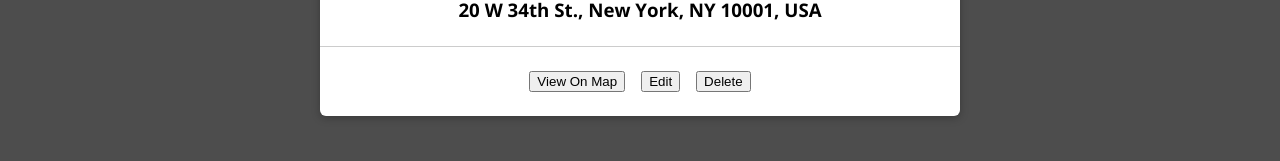
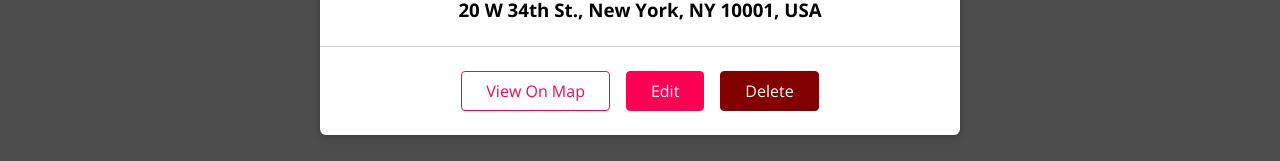
Before and after one commit to Tutul101/travel-tales-frontend, a React (Create React App) app: page /u1/places in a window 1280 px wide. Shown: the part 460-621 px from the top of the page. Built offline with nearby package versions, Linux system fonts and the light colour scheme.

Commit message:
add custom buttons

```diff
--- /dev/null
+++ b/src/shared/components/ui-elements/form-elements/button/button.css
@@ -0,0 +1,61 @@
+.button {
+  font: inherit;
+  padding: 0.5rem 1.5rem;
+  border: 1px solid #ff0055;
+  border-radius: 4px;
+  background: #ff0055;
+  color: white;
+  cursor: pointer;
+  margin-right: 1rem;
+  text-decoration: none;
+  display: inline-block;
+}
+
+.button:focus {
+  outline: none;
+}
+
+.button:hover,
+.button:active {
+  background: #ff4382;
+  border-color: #ff4382;
+}
+
+.button--inverse {
+  background: transparent;
+  color: #ff0055;
+}
+
+.button--inverse:hover,
+.button--inverse:active {
+  color: white;
+  background: #ff0055;
+}
+
+.button--danger {
+  background: #830000;
+  border-color: #830000;
+}
+
+.button--danger:hover,
+.button--danger:active {
+  background: #f34343;
+  border-color: #f34343;
+}
+
+.button:disabled,
+.button:hover:disabled,
+.button:active:disabled {
+  background: #ccc;
+  color: #979797;
+  border-color: #ccc;
+  cursor: not-allowed;
+}
+
+.button--small {
+  font-size: 0.8rem;
+}
+
+.button--big {
+  font-size: 1.5rem;
+}
--- /dev/null
+++ b/src/shared/components/ui-elements/form-elements/button/index.js
@@ -0,0 +1,43 @@
+import React from "react";
+import { Link } from "react-router-dom";
+
+import "./button.css";
+
+const Button = (props) => {
+  if (props.href) {
+    return (
+      <a
+        className={`button button--${props.size || "default"} ${
+          props.inverse && "button--inverse"
+        } ${props.danger && "button--danger"}`}
+        href={props.href}>
+        {props.children}
+      </a>
+    );
+  }
+  if (props.to) {
+    return (
+      <Link
+        to={props.to}
+        exact={props.exact}
+        className={`button button--${props.size || "default"} ${
+          props.inverse && "button--inverse"
+        } ${props.danger && "button--danger"}`}>
+        {props.children}
+      </Link>
+    );
+  }
+  return (
+    <button
+      className={`button button--${props.size || "default"} ${
+        props.inverse && "button--inverse"
+      } ${props.danger && "button--danger"}`}
+      type={props.type}
+      onClick={props.onClick}
+      disabled={props.disabled}>
+      {props.children}
+    </button>
+  );
+};
+
+export default Button;
--- a/src/users/components/place-item/index.js
+++ b/src/users/components/place-item/index.js
@@ -1,9 +1,11 @@
 import React from "react";
 
 import Card from "../../../shared/components/ui-elements/card";
+import Button from "../../../shared/components/ui-elements/form-elements/button";
+
 import "./place-item.css";
 
-const PlaceItem = ({ image, title, address, description }) => {
+const PlaceItem = ({ image, title, address, description, id }) => {
   return (
     <li className="place-item">
       <Card className="place-item__content">
@@ -16,9 +18,9 @@
           <p>{description}</p>
         </div>
         <div className="place-item__actions">
-          <button>View On Map</button>
-          <button>Edit</button>
-          <button>Delete</button>
+          <Button inverse>View On Map</Button>
+          <Button to={`/places/${id}`}>Edit</Button>
+          <Button danger>Delete</Button>
         </div>
       </Card>
     </li>
```
